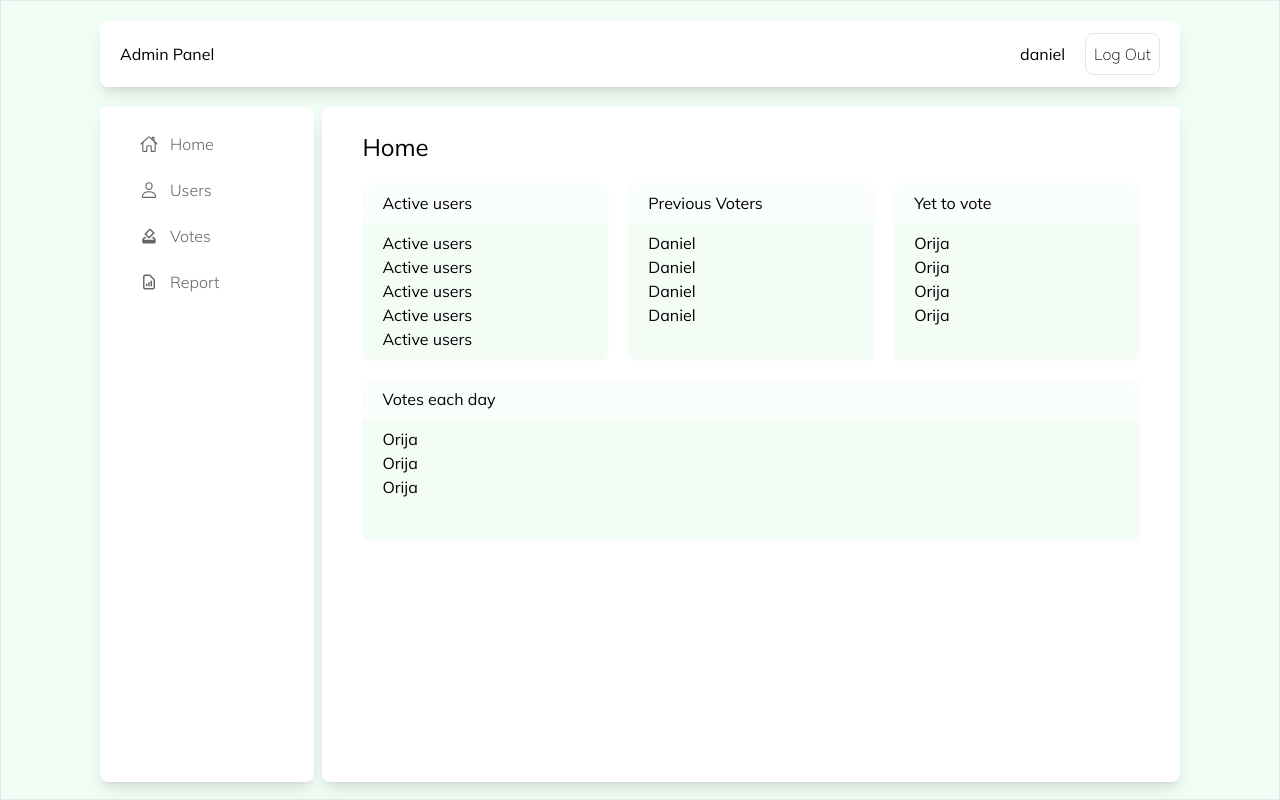
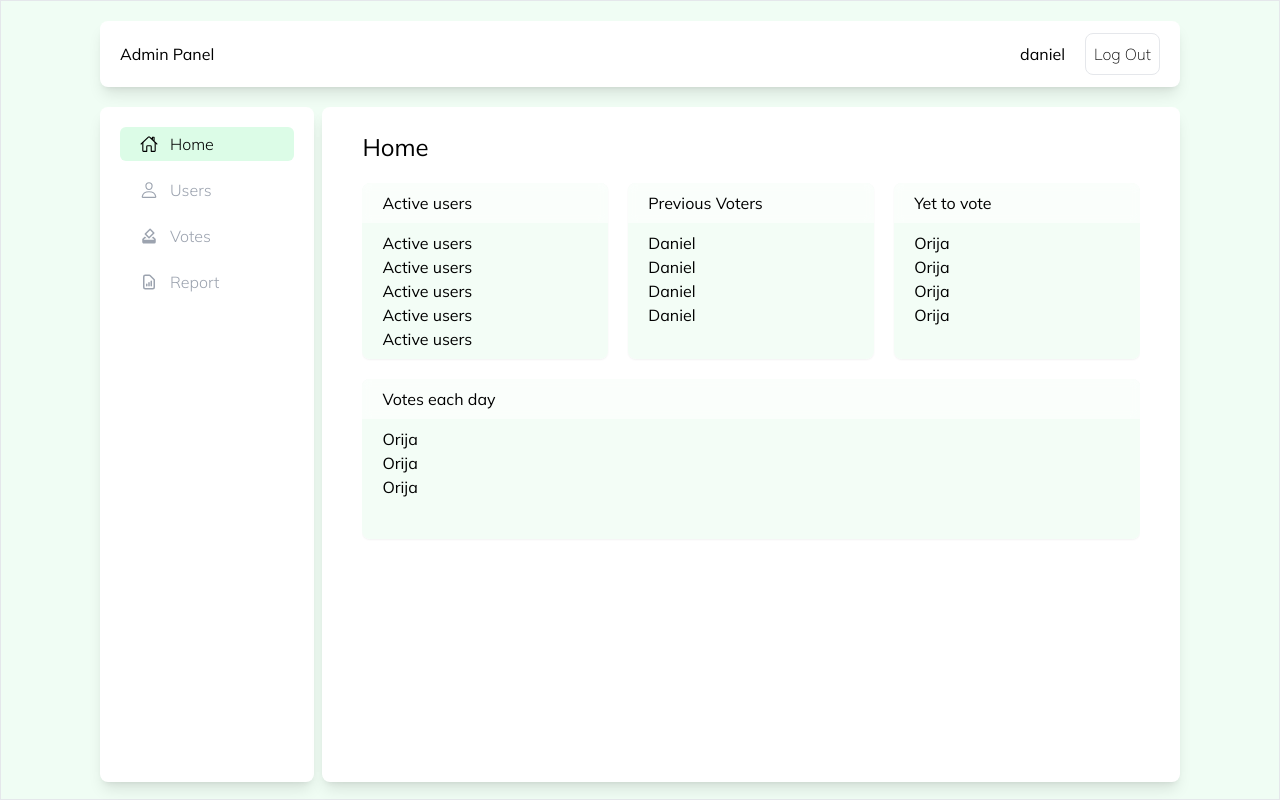
Before and after one commit to Orijadribo/wnc-voting-system, a React (Create React App) app: page /adminpanel in a window 1280 px wide. Built offline with nearby package versions, Linux system fonts and the light colour scheme; no server answers.

Commit message:
Background color on the active tab

```diff
--- a/src/pages/admin/AdminPanel.jsx
+++ b/src/pages/admin/AdminPanel.jsx
@@ -40,7 +40,10 @@ const AdminPanel = () => {
             className='flex-[1] bg-white shadow-lg rounded-lg'
             style={{ height: 'calc(100vh - 125px)' }}
           >
-            <SideBar setSelectedScreen={setSelectedScreen} />
+            <SideBar
+              selectedScreen={selectedScreen}
+              setSelectedScreen={setSelectedScreen}
+            />
           </div>
           <div
             className='flex-[6] md:flex-[4] bg-white shadow-lg rounded-lg'
--- a/src/pages/admin/SideBar.jsx
+++ b/src/pages/admin/SideBar.jsx
@@ -5,7 +5,7 @@ import { IoReorderThreeOutline } from 'react-icons/io5';
 import { MdHowToVote } from 'react-icons/md';
 import { HiOutlineDocumentReport } from 'react-icons/hi';
 
-const SideBar = ({ setSelectedScreen }) => {
+const SideBar = ({ selectedScreen, setSelectedScreen }) => {
   const [isOpen, setIsOpen] = useState(true);
 
   const handleScreenSelection = (screen) => {
@@ -18,10 +18,12 @@ const SideBar = ({ setSelectedScreen }) => {
   };
 
   return (
-    <div className='flex flex-col justify-between h-full text-[#000000]/[0.6]'>
+    <div className='flex flex-col justify-between h-full text-gray-400'>
       <div className='flex flex-col gap-3 py-5 px-2 mx-0 md:px-5 font-light'>
         <div
-          className='flex gap-2 items-center justify-start cursor-pointer px-2 md:pl-4 py-1 hover:bg-green-100 rounded-md'
+          className={`flex gap-2 items-center justify-start cursor-pointer px-2 md:pl-4 py-1 hover:bg-green-50 rounded-md ${
+            selectedScreen === 'home' && 'text-black bg-green-100'
+          }`}
           onClick={() => handleScreenSelection('home')}
         >
           <div className='text-xl md:text-lg p-1'>
@@ -30,7 +32,9 @@ const SideBar = ({ setSelectedScreen }) => {
           <div className={`${isOpen ? 'hidden' : 'block'} md:block`}>Home</div>
         </div>
         <div
-          className='flex gap-2 items-center justify-start cursor-pointer px-2 md:pl-4 py-1 hover:bg-green-100 rounded-md'
+          className={`flex gap-2 items-center justify-start cursor-pointer px-2 md:pl-4 py-1 hover:bg-green-50 rounded-md ${
+            selectedScreen === 'users' && 'text-black bg-green-100'
+          }`}
           onClick={() => handleScreenSelection('users')}
         >
           <div className='text-xl md:text-lg p-1'>
@@ -39,7 +43,9 @@ const SideBar = ({ setSelectedScreen }) => {
           <div className={`${isOpen ? 'hidden' : 'block'} md:block`}>Users</div>
         </div>
         <div
-          className='flex gap-2 items-center justify-start cursor-pointer px-2 md:pl-4 py-1 hover:bg-green-100 rounded-md'
+          className={`flex gap-2 items-center justify-start cursor-pointer px-2 md:pl-4 py-1 hover:bg-green-50 rounded-md ${
+            selectedScreen === 'votes' && 'text-black bg-green-100'
+          }`}
           onClick={() => handleScreenSelection('votes')}
         >
           <div className='text-xl md:text-lg p-1'>
@@ -48,7 +54,9 @@ const SideBar = ({ setSelectedScreen }) => {
           <div className={`${isOpen ? 'hidden' : 'block'} md:block`}>Votes</div>
         </div>
         <div
-          className='flex gap-2 items-center justify-start cursor-pointer px-2 md:pl-4 py-1 hover:bg-green-100 rounded-md'
+          className={`flex gap-2 items-center justify-start cursor-pointer px-2 md:pl-4 py-1 hover:bg-green-50 rounded-md ${
+            selectedScreen === 'report' && 'text-black bg-green-100'
+          }`}
           onClick={() => handleScreenSelection('report')}
         >
           <div className='text-xl md:text-lg p-1'>
@@ -63,7 +71,7 @@ const SideBar = ({ setSelectedScreen }) => {
       <div className='md:hidden'>
         <div className='flex flex-col gap-3 py-5 px-2 mx-0 md:px-5 font-light'>
           <div
-            className='flex gap-2 items-center justify-start cursor-pointer px-2 md:pl-4 py-1 hover:bg-green-100 rounded-md'
+            className='flex gap-2 items-center justify-start cursor-pointer px-2 md:pl-4 py-1 hover:bg-green-50 rounded-md'
             onClick={handleCloseSideBar}
           >
             <div className='text-xl md:text-lg p-1'>
```
